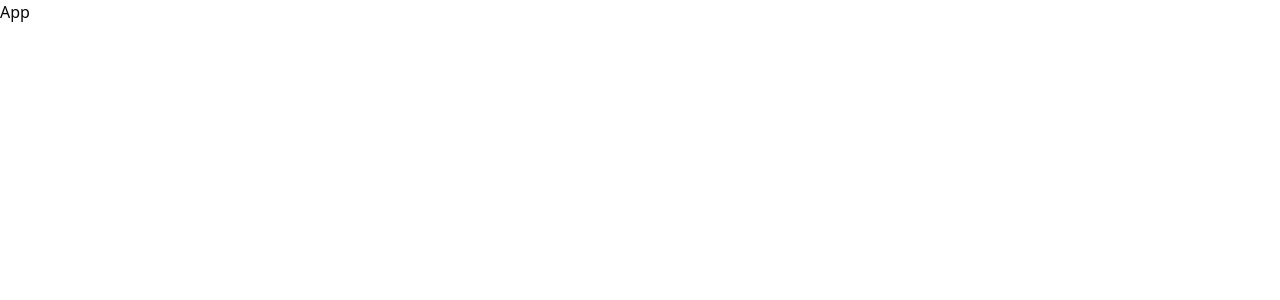
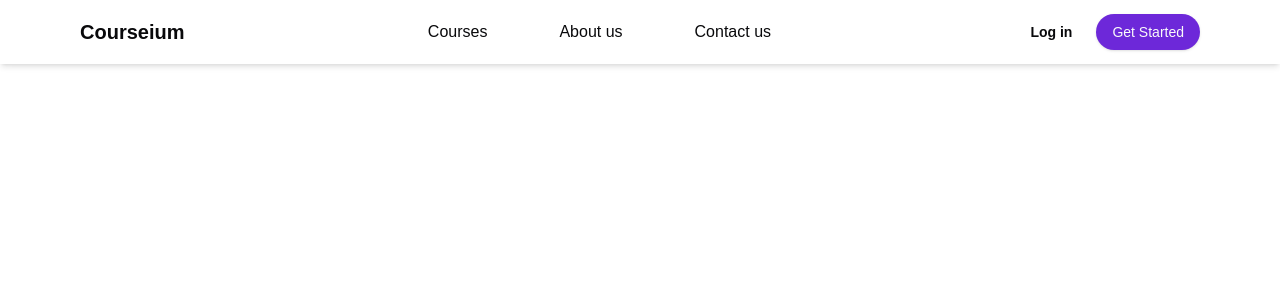
Before and after one commit to virendrapatil24/courseium, a React (Vite) app in the folder client/: page / in a window 1280 px wide. Shown: the top 300 px of the page. Built offline with nearby package versions, Linux system fonts and the light colour scheme.

Commit message:
adds navbar

```diff
--- a/client/src/App.tsx
+++ b/client/src/App.tsx
@@ -1,5 +1,12 @@
+import NavigationBar from "./components/NavigationBar";
+
 const App = () => {
-  return <div>App</div>;
+  return (
+    <div>
+      <NavigationBar />
+      App
+    </div>
+  );
 };
 
 export default App;
--- /dev/null
+++ b/client/src/components/NavigationBar.tsx
@@ -0,0 +1,35 @@
+import { Button } from "./ui/button";
+
+const NavigationBar = () => {
+  return (
+    <nav className="fixed top-0 left-0 w-full z-50 px-20 bg-white shadow-md">
+      <div className="flex justify-between my-3 font-sans ">
+        <div className="flex items-center text-xl font-bold">Courseium</div>
+        <div className="flex items-center space-x-12 font-md">
+          <a href="/" className="rounded px-3 py-2 hover:bg-gray-100">
+            Courses
+          </a>
+          <a href="/" className="rounded px-3 py-2 hover:bg-gray-100">
+            About us
+          </a>
+          <a href="/" className="rounded px-3 py-2 hover:bg-gray-100">
+            Contact us
+          </a>
+        </div>
+        <div className="flex items-center justify-between space-x-2">
+          <Button
+            variant="ghost"
+            className="rounded-full hover:bg-white font-bold"
+          >
+            Log in
+          </Button>
+          <Button className="rounded-full bg-violet-700 hover:bg-violet-800">
+            Get Started
+          </Button>
+        </div>
+      </div>
+    </nav>
+  );
+};
+
+export default NavigationBar;
--- a/client/src/index.css
+++ b/client/src/index.css
@@ -1,6 +1,7 @@
 @tailwind base;
 @tailwind components;
 @tailwind utilities;
+@import url('https://fonts.googleapis.com/css2?family=Plus+Jakarta+Sans&display=swap');
 @layer base {
   :root {
     --background: 0 0% 100%;
--- a/client/tailwind.config.js
+++ b/client/tailwind.config.js
@@ -5,53 +5,56 @@ export default {
   theme: {
     extend: {
       borderRadius: {
-  			lg: 'var(--radius)',
-  			md: 'calc(var(--radius) - 2px)',
-  			sm: 'calc(var(--radius) - 4px)'
+        lg: "var(--radius)",
+        md: "calc(var(--radius) - 2px)",
+        sm: "calc(var(--radius) - 4px)",
       },
       colors: {
-  			background: 'hsl(var(--background))',
-  			foreground: 'hsl(var(--foreground))',
+        background: "hsl(var(--background))",
+        foreground: "hsl(var(--foreground))",
         card: {
-  				DEFAULT: 'hsl(var(--card))',
-  				foreground: 'hsl(var(--card-foreground))'
+          DEFAULT: "hsl(var(--card))",
+          foreground: "hsl(var(--card-foreground))",
         },
         popover: {
-  				DEFAULT: 'hsl(var(--popover))',
-  				foreground: 'hsl(var(--popover-foreground))'
+          DEFAULT: "hsl(var(--popover))",
+          foreground: "hsl(var(--popover-foreground))",
         },
         primary: {
-  				DEFAULT: 'hsl(var(--primary))',
-  				foreground: 'hsl(var(--primary-foreground))'
+          DEFAULT: "hsl(var(--primary))",
+          foreground: "hsl(var(--primary-foreground))",
         },
         secondary: {
-  				DEFAULT: 'hsl(var(--secondary))',
-  				foreground: 'hsl(var(--secondary-foreground))'
+          DEFAULT: "hsl(var(--secondary))",
+          foreground: "hsl(var(--secondary-foreground))",
         },
         muted: {
-  				DEFAULT: 'hsl(var(--muted))',
-  				foreground: 'hsl(var(--muted-foreground))'
+          DEFAULT: "hsl(var(--muted))",
+          foreground: "hsl(var(--muted-foreground))",
         },
         accent: {
-  				DEFAULT: 'hsl(var(--accent))',
-  				foreground: 'hsl(var(--accent-foreground))'
+          DEFAULT: "hsl(var(--accent))",
+          foreground: "hsl(var(--accent-foreground))",
         },
         destructive: {
-  				DEFAULT: 'hsl(var(--destructive))',
-  				foreground: 'hsl(var(--destructive-foreground))'
+          DEFAULT: "hsl(var(--destructive))",
+          foreground: "hsl(var(--destructive-foreground))",
         },
-  			border: 'hsl(var(--border))',
-  			input: 'hsl(var(--input))',
-  			ring: 'hsl(var(--ring))',
+        border: "hsl(var(--border))",
+        input: "hsl(var(--input))",
+        ring: "hsl(var(--ring))",
         chart: {
-  				'1': 'hsl(var(--chart-1))',
-  				'2': 'hsl(var(--chart-2))',
-  				'3': 'hsl(var(--chart-3))',
-  				'4': 'hsl(var(--chart-4))',
-  				'5': 'hsl(var(--chart-5))'
-  			}
-  		}
-  	}
+          1: "hsl(var(--chart-1))",
+          2: "hsl(var(--chart-2))",
+          3: "hsl(var(--chart-3))",
+          4: "hsl(var(--chart-4))",
+          5: "hsl(var(--chart-5))",
+        },
+      },
+      fontFamily: {
+        sans: ["Plus Jakarta Sans", "sans-serif"],
+      },
+    },
   },
   plugins: [require("tailwindcss-animate")],
 };
```
Lines whose indentation alone changed are shown as unchanged.
